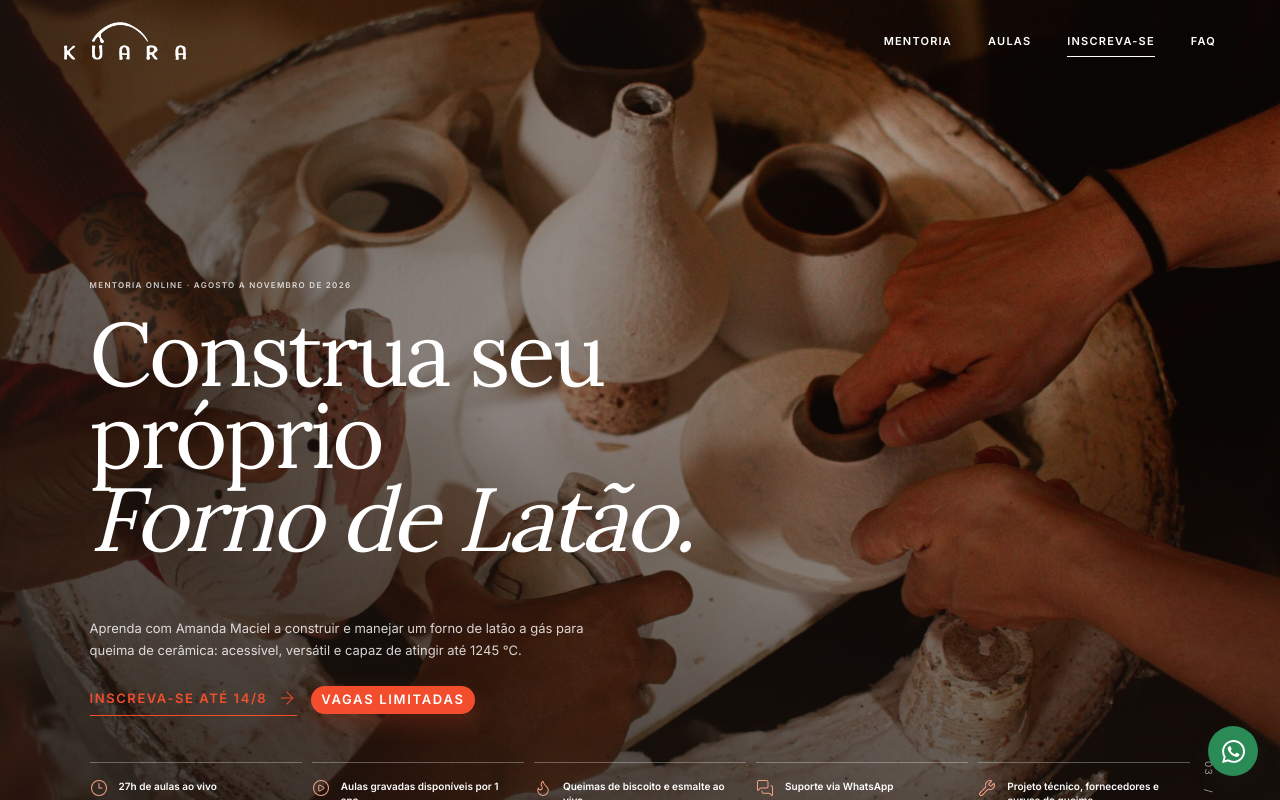
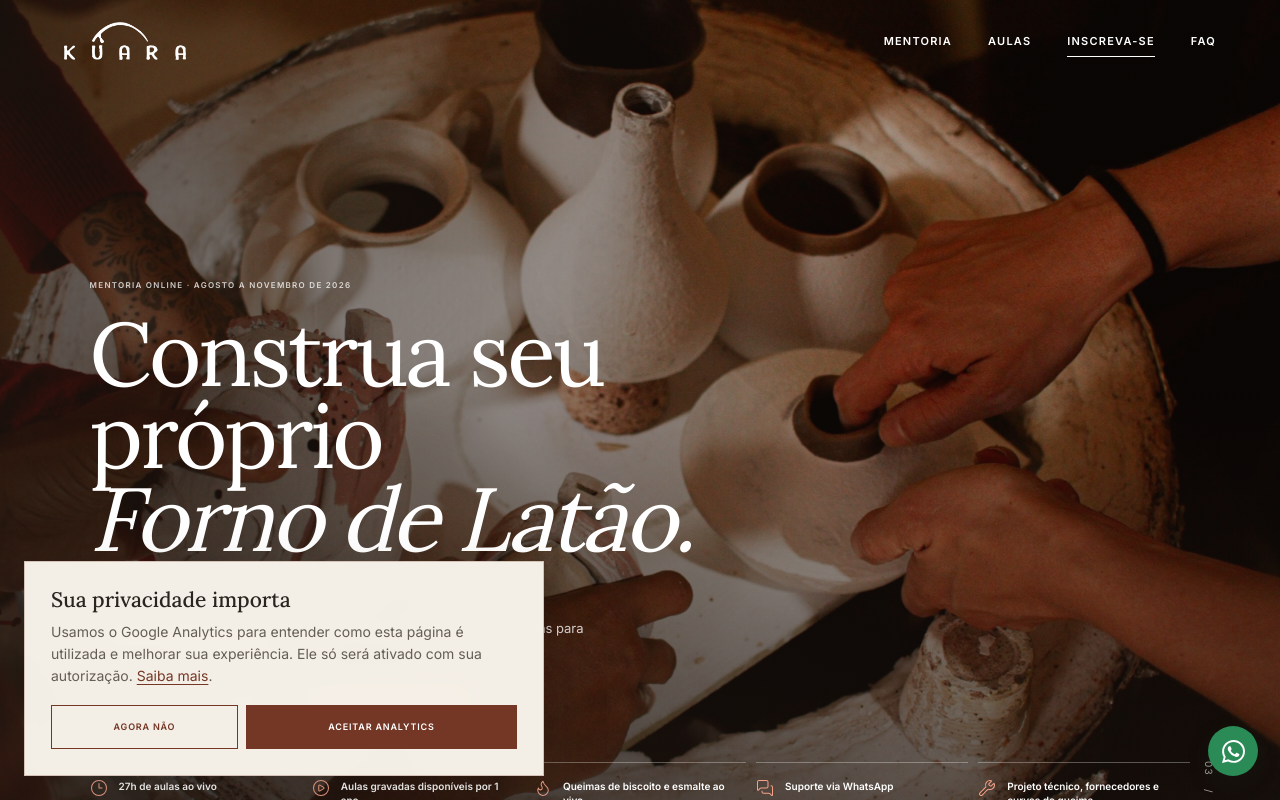
Before and after one commit to luizagoslingfantoni/vendaslatao_novo, a Next.js app: page / in a window 1280 px wide. Shown: the top 800 px of the page. Built offline with nearby package versions, Linux system fonts and the light colour scheme; no server answers.

Commit message:
Instala Google Analytics com consentimento

```diff
--- /dev/null
+++ b/app/analytics-consent.tsx
@@ -0,0 +1,125 @@
+"use client";
+
+import { useEffect, useState } from "react";
+
+const analyticsId = process.env.NEXT_PUBLIC_GA_ID;
+const consentStorageKey = "kuara-analytics-consent";
+const preferencesEvent = "kuara:open-privacy-preferences";
+
+type ConsentChoice = "accepted" | "rejected";
+
+declare global {
+  interface Window {
+    dataLayer: unknown[][];
+    gtag?: (...args: unknown[]) => void;
+  }
+}
+
+function loadGoogleAnalytics() {
+  if (!analyticsId) return;
+
+  (window as unknown as Record<string, boolean>)[`ga-disable-${analyticsId}`] = false;
+  if (document.querySelector(`script[data-kuara-ga="${analyticsId}"]`)) {
+    window.gtag?.("consent", "update", {
+      analytics_storage: "granted",
+      ad_storage: "denied",
+      ad_user_data: "denied",
+      ad_personalization: "denied",
+    });
+    return;
+  }
+
+  window.dataLayer = window.dataLayer || [];
+  window.gtag = (...args: unknown[]) => window.dataLayer.push(args);
+  window.gtag("consent", "default", {
+    analytics_storage: "granted",
+    ad_storage: "denied",
+    ad_user_data: "denied",
+    ad_personalization: "denied",
+  });
+  window.gtag("js", new Date());
+  window.gtag("config", analyticsId);
+
+  const script = document.createElement("script");
+  script.async = true;
+  script.src = `https://www.googletagmanager.com/gtag/js?id=${encodeURIComponent(analyticsId)}`;
+  script.dataset.kuaraGa = analyticsId;
+  document.head.appendChild(script);
+}
+
+function clearGoogleAnalyticsCookies() {
+  const cookieNames = document.cookie
+    .split(";")
+    .map((cookie) => cookie.split("=")[0]?.trim())
+    .filter((name): name is string => Boolean(name?.startsWith("_ga")));
+
+  const domains = ["", window.location.hostname, ".kuaraceramicas.com.br"];
+  for (const name of cookieNames) {
+    for (const domain of domains) {
+      document.cookie = `${name}=; Max-Age=0; path=/${domain ? `; domain=${domain}` : ""}`;
+    }
+  }
+}
+
+export function AnalyticsConsent() {
+  const [ready, setReady] = useState(false);
+  const [isOpen, setIsOpen] = useState(false);
+
+  useEffect(() => {
+    if (!analyticsId) return;
+
+    const savedChoice = window.localStorage.getItem(consentStorageKey) as ConsentChoice | null;
+    if (savedChoice === "accepted") loadGoogleAnalytics();
+    const initializationTimer = window.setTimeout(() => {
+      setIsOpen(savedChoice === null);
+      setReady(true);
+    }, 0);
+
+    const openPreferences = () => setIsOpen(true);
+    window.addEventListener(preferencesEvent, openPreferences);
+    return () => {
+      window.clearTimeout(initializationTimer);
+      window.removeEventListener(preferencesEvent, openPreferences);
+    };
+  }, []);
+
+  if (!analyticsId || !ready || !isOpen) return null;
+
+  const saveChoice = (choice: ConsentChoice) => {
+    window.localStorage.setItem(consentStorageKey, choice);
+
+    if (choice === "accepted") {
+      loadGoogleAnalytics();
+    } else {
+      (window as unknown as Record<string, boolean>)[`ga-disable-${analyticsId}`] = true;
+      window.gtag?.("consent", "update", {
+        analytics_storage: "denied",
+        ad_storage: "denied",
+        ad_user_data: "denied",
+        ad_personalization: "denied",
+      });
+      clearGoogleAnalyticsCookies();
+    }
+
+    setIsOpen(false);
+  };
+
+  return (
+    <aside className="analytics-consent" role="dialog" aria-modal="false" aria-label="Preferências de privacidade">
+      <div>
+        <strong>Sua privacidade importa</strong>
+        <p>
+          Usamos o Google Analytics para entender como esta página é utilizada e melhorar sua experiência. Ele só será ativado com sua autorização. <a href="/privacidade-termos.html#analytics">Saiba mais</a>.
+        </p>
+      </div>
+      <div className="analytics-consent-actions">
+        <button type="button" className="analytics-reject" onClick={() => saveChoice("rejected")}>Agora não</button>
+        <button type="button" className="analytics-accept" onClick={() => saveChoice("accepted")}>Aceitar analytics</button>
+      </div>
+    </aside>
+  );
+}
+
+export function openPrivacyPreferences() {
+  window.dispatchEvent(new Event(preferencesEvent));
+}
--- a/app/globals.css
+++ b/app/globals.css
@@ -359,6 +359,15 @@ body.is-scrolled .back-to-top { opacity: 1; pointer-events: auto; transform: tra
 .whatsapp-float { position: fixed; z-index: 91; right: 16px; bottom: 20px; display: grid; place-items: center; width: 46px; height: 46px; border-radius: 50%; background: #2b8b57; box-shadow: 0 8px 22px rgba(30,45,35,.2); }
 .whatsapp-float img { width: 23px; height: 23px; }
 
+.analytics-consent { position: fixed; z-index: 120; right: 14px; bottom: 82px; left: 14px; display: grid; gap: 18px; padding: 21px; border: 1px solid rgba(116,54,37,.24); background: rgba(247,243,235,.98); color: var(--ink); box-shadow: 0 22px 60px rgba(41,37,31,.2); backdrop-filter: blur(14px); }
+.analytics-consent strong { font: 500 21px/1.15 var(--font-display); }
+.analytics-consent p { margin: 8px 0 0; color: #655e55; font-size: 14px; line-height: 1.58; }
+.analytics-consent p a { color: var(--clay-dark); text-decoration: underline; text-underline-offset: 3px; }
+.analytics-consent-actions { display: grid; grid-template-columns: 1fr 1.45fr; gap: 8px; }
+.analytics-consent button { min-height: 44px; padding: 11px 12px; border: 1px solid var(--clay-dark); font: 700 9px/1.2 var(--font-sans); text-transform: uppercase; letter-spacing: .09em; cursor: pointer; }
+.analytics-reject { background: transparent; color: var(--clay-dark); }
+.analytics-accept { background: var(--clay-dark); color: white; }
+
 footer { padding: 58px 22px 25px; background: #182126; color: white; }
 .footer-main { display: grid; grid-template-columns: 1fr 1fr; gap: 42px 26px; padding-bottom: 48px; }
 .footer-intro { grid-column: 1 / -1; max-width: 370px; }
@@ -367,8 +376,10 @@ footer { padding: 58px 22px 25px; background: #182126; color: white; }
 .footer-column { display: flex; flex-direction: column; gap: 16px; }
 .footer-column:last-child { grid-column: 1 / -1; }
 .footer-column strong { margin-bottom: 5px; color: #d9956e; font-size: 8px; text-transform: uppercase; letter-spacing: .14em; }
-.footer-column a, .footer-column > span { color: rgba(255,255,255,.7); font-size: 10px; }
-.footer-column a { display: inline-flex; align-items: center; width: fit-content; gap: 5px; }
+.footer-column a, .footer-column > span, .footer-column button { color: rgba(255,255,255,.7); font-size: 10px; }
+.footer-column a, .footer-column button { display: inline-flex; align-items: center; width: fit-content; gap: 5px; }
+.footer-column button { padding: 0; border: 0; background: transparent; font-family: inherit; cursor: pointer; }
+.footer-column button:hover { color: #d9956e; }
 .footer-column a > svg, .footer-bottom a > svg { width: 12px; height: 12px; stroke-width: 1.35; }
 .footer-column .footer-offer { color: #d9956e; }
 .footer-bottom { display: grid; grid-template-columns: 1fr; gap: 13px; align-items: center; padding-top: 22px; border-top: 1px solid rgba(255,255,255,.18); color: rgba(255,255,255,.48); font-size: 7px; text-transform: uppercase; letter-spacing: .09em; }
@@ -403,7 +414,8 @@ footer { padding: 58px 22px 25px; background: #182126; color: white; }
   .faq-list details > p { font-size: 15.5px; }
   .offer-detail span,
   .footer-column a,
-  .footer-column > span { font-size: 14.5px; }
+  .footer-column > span,
+  .footer-column button { font-size: 14.5px; }
   .outcome-card p,
   .social-heading > p { font-size: 17.5px; }
   .testimonial-card p { font-size: 18.5px; line-height: 1.48; }
@@ -527,6 +539,7 @@ footer { padding: 58px 22px 25px; background: #182126; color: white; }
   .back-to-top { right: 23px; bottom: 94px; padding: 9px; font-size: 0; }
   .back-to-top > svg { width: 14px; height: 14px; }
   .whatsapp-float { right: 22px; bottom: 24px; width: 50px; height: 50px; padding: 0; }
+  .analytics-consent { right: auto; bottom: 24px; left: 24px; width: min(520px, calc(100vw - 48px)); padding: 26px; }
   footer { padding: 70px 6vw 28px; }
   .footer-main { grid-template-columns: repeat(3, 1fr); gap: 55px; min-height: 230px; }
   .footer-intro { grid-column: 1 / -1; max-width: 520px; }
--- a/app/layout.tsx
+++ b/app/layout.tsx
@@ -1,5 +1,6 @@
 import type { Metadata } from "next";
 import { Inter, Lora } from "next/font/google";
+import { AnalyticsConsent } from "./analytics-consent";
 import "./globals.css";
 
 const siteUrl = "https://mentoria.kuaraceramicas.com.br";
@@ -50,7 +51,10 @@ export const metadata: Metadata = {
 export default function RootLayout({ children }: Readonly<{ children: React.ReactNode }>) {
   return (
     <html lang="pt-BR">
-      <body className={`${display.variable} ${sans.variable}`}>{children}</body>
+      <body className={`${display.variable} ${sans.variable}`}>
+        {children}
+        <AnalyticsConsent />
+      </body>
     </html>
   );
 }
--- a/app/page.tsx
+++ b/app/page.tsx
@@ -24,10 +24,12 @@ import {
   Wrench,
   X,
 } from "lucide-react";
+import { openPrivacyPreferences } from "./analytics-consent";
 
 const checkoutUrl = "https://pay.hotmart.com/H103127357T?off=3xgl76hj";
 const whatsappUrl = "https://wa.me/5537999662621?text=Olá%2C%20quero%20saber%20mais%20sobre%20a%20Mentoria%20Forno%20de%20Latão";
 const discountWhatsappUrl = "https://wa.me/5537999662621?text=Olá%2C%20sou%20ex-aluno%28a%29%20e%20quero%20receber%20meu%20desconto%20na%20Mentoria%20Forno%20de%20Latão";
+const analyticsAvailable = Boolean(process.env.NEXT_PUBLIC_GA_ID);
 const presencialUrl = "https://www.oficina.cc/event-details/queimas-poeticas-com-kuara-ceramicas-2";
 const socialSpotsUrl = "https://forms.gle/H28ag11q2wUpd4Zr7";
 const freeClassFormOpensAt = Date.parse("2026-08-03T00:00:00-03:00");
@@ -919,6 +921,7 @@ export default function Home() {
             <a href="#faq">FAQ</a>
             <a href="/privacidade-termos.html#privacidade">Política de Privacidade</a>
             <a href="/privacidade-termos.html#termos">Termos de Uso</a>
+            {analyticsAvailable && <button type="button" onClick={openPrivacyPreferences}>Preferências de privacidade</button>}
             <a className="footer-offer" href={conversionHref} target={conversionTarget} rel={conversionRel}>{waitlistOpen ? "Entrar na lista" : "Garantir vaga"} <ArrowUpRight aria-hidden="true" /></a>
           </div>
         </div>
--- a/public/privacidade-termos.html
+++ b/public/privacidade-termos.html
@@ -52,6 +52,8 @@
         <p>Os dados enviados serão utilizados para entregar o acesso à aula gratuita, avisar sobre a abertura da próxima turma e enviar comunicações relacionadas aos conteúdos e às atividades da Kûara Cerâmicas, conforme a opção escolhida no formulário. O tratamento é realizado com base no seu consentimento, que pode ser revogado a qualquer momento pelo link de descadastro das mensagens ou pelo nosso canal de contato.</p>
         <h3>Armazenamento e parceiros</h3>
         <p>A página utiliza a Netlify para hospedagem e processamento seguro do formulário, o Cloudflare Turnstile para verificação anti-bot e a Brevo para armazenamento dos contatos e envio das comunicações. O vídeo desta página é servido pela própria infraestrutura de hospedagem, sem carregamento de um player externo.</p>
+        <h3 id="analytics">Analytics e cookies</h3>
+        <p>Com a sua autorização, utilizamos o Google Analytics para gerar estatísticas de navegação, como páginas acessadas, dispositivo, origem da visita e interações gerais. O serviço só é carregado depois do aceite no aviso de privacidade e pode gravar cookies no seu navegador. Você pode recusar sem prejuízo ao uso da página ou alterar sua escolha em “Preferências de privacidade”, no rodapé. Ao revogar o consentimento, interrompemos novas medições e removemos os cookies de Analytics acessíveis por esta página.</p>
         <h3>Prazo de armazenamento</h3>
         <p>Os dados de leads são mantidos enquanto houver consentimento para receber comunicações ou enquanto forem necessários para essa finalidade. Quando o consentimento for revogado ou a finalidade deixar de existir, os dados serão eliminados, ressalvadas as hipóteses de conservação permitidas pela LGPD.</p>
         <h3>Segurança</h3>
```
Also changed, not shown: 1 other file (tests, documents, lock files or other folders).
